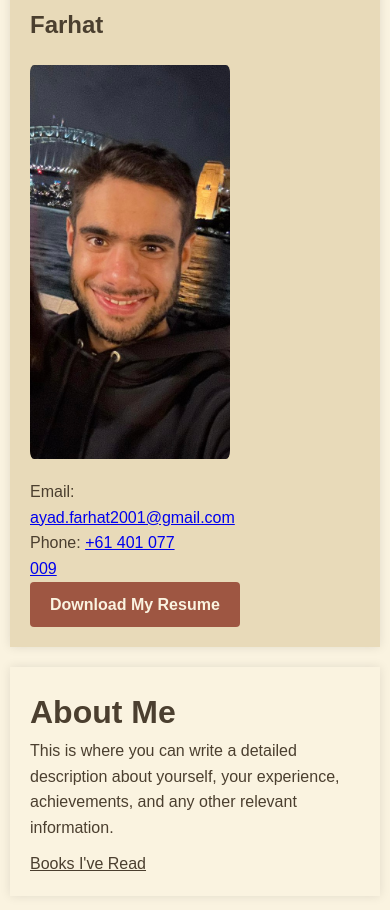
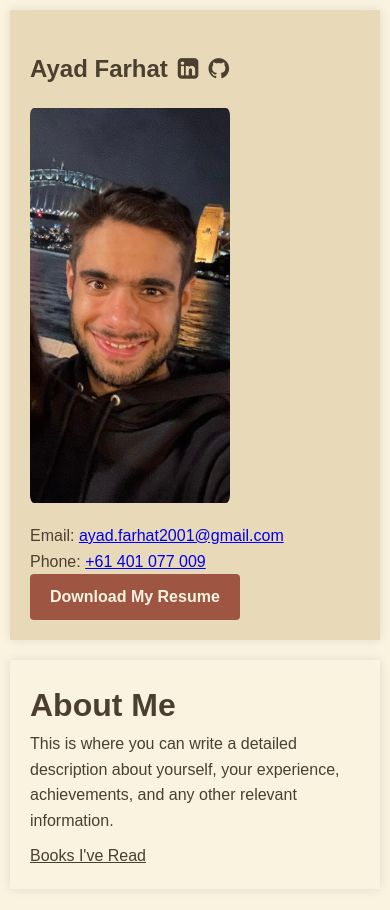
Before and after one commit to ayad318/Personal-Website, a React (Create React App) app: page / in a window 390 px wide. Shown: the top 910 px of the page. Built offline with nearby package versions, Linux system fonts and the light colour scheme.

Commit message:
fixed css on phone

```diff
--- a/public/index.html
+++ b/public/index.html
@@ -3,6 +3,7 @@
   <head>
     <meta charset="utf-8" />
     <meta name="viewport" content="width=device-width, initial-scale=1" />
+
     <meta name="theme-color" content="#000000" />
     <meta
       name="Ayad Farhat's personal website"
--- a/src/App.css
+++ b/src/App.css
@@ -3,11 +3,15 @@
 .container {
   display: flex;
   max-width: 1200px;
-  margin: auto;
+  width: 100%;
+  /* Makes sure the container takes the full width */
+  margin: 0;
+  /* Remove auto margin */
   padding: 20px;
   box-shadow: 0 0 10px #0000001a;
+  flex-wrap: wrap;
+  /* Allows content to wrap on smaller screens */
 }
-
 .left-column {
   flex: 1;
   padding: 20px;
@@ -95,6 +99,11 @@
 }
 
 @media screen and (max-width: 768px) {
+  body {
+    align-items: flex-start;
+    /* Aligns content to the top on mobile */
+  }
+
   .container {
     flex-direction: column;
     padding: 10px;
@@ -110,7 +119,8 @@
   }
 
   .left-column>div {
-    width: 48%;
+    width: 100%;
+    /* Allows content to stack vertically on mobile */
   }
 
   .main-content {
--- a/src/index.css
+++ b/src/index.css
@@ -16,20 +16,21 @@
 body,
 html {
   height: 100%;
-  /* Full height to allow for centering */
+  /* Ensure full height */
+  margin: 0;
+  padding: 0;
 }
 body {
   display: flex;
   justify-content: center;
-  /* Center horizontally */
   align-items: center;
-  /* Center vertically */
+  /* Centers .container both vertically and horizontally */
+  min-height: 100vh;
+  /* Full viewport height */
   font-family: 'Arial', sans-serif;
   background-color: #FAF3E0;
   color: #4B3F2F;
   line-height: 1.6;
-  -webkit-font-smoothing: antialiased;
-  -moz-osx-font-smoothing: grayscale;
 }
 
 code {
```
